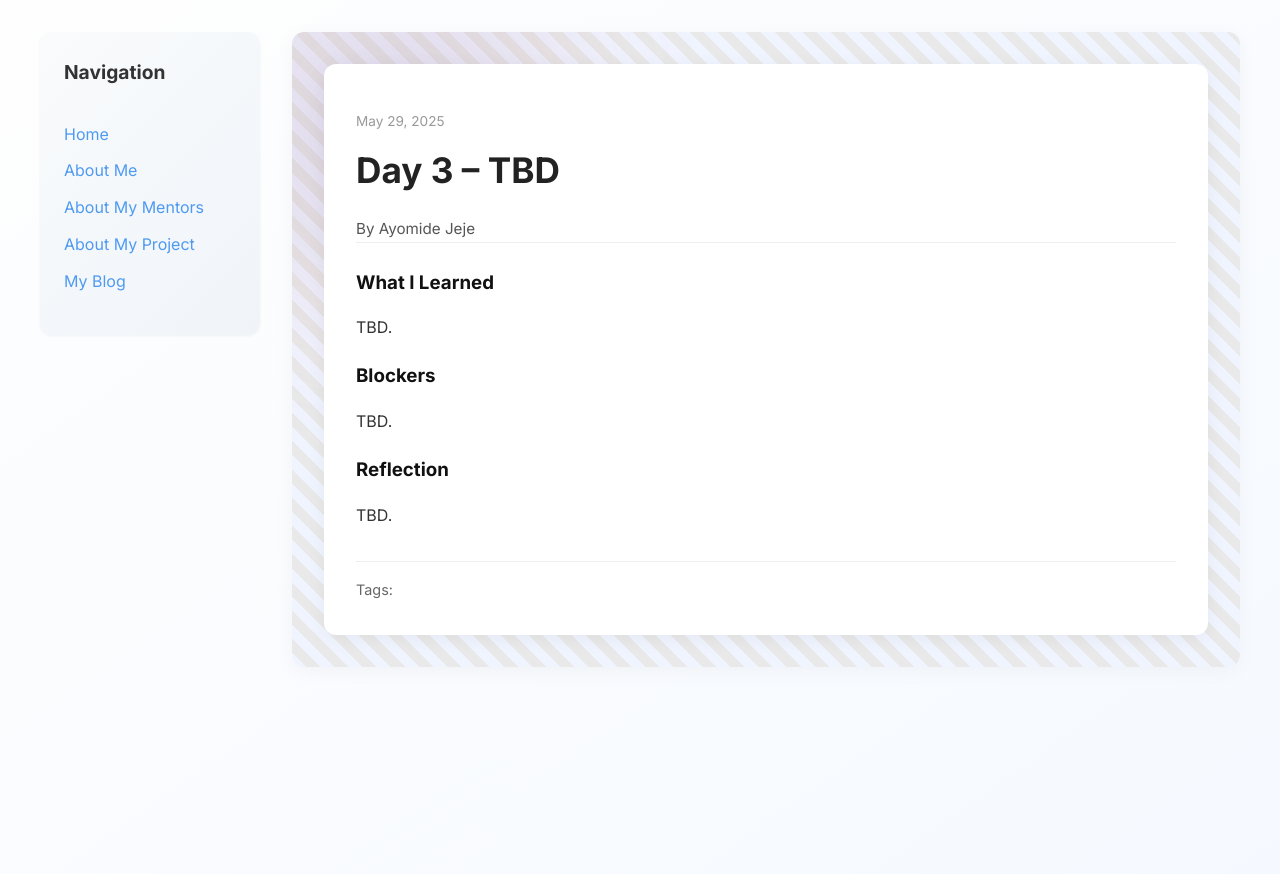
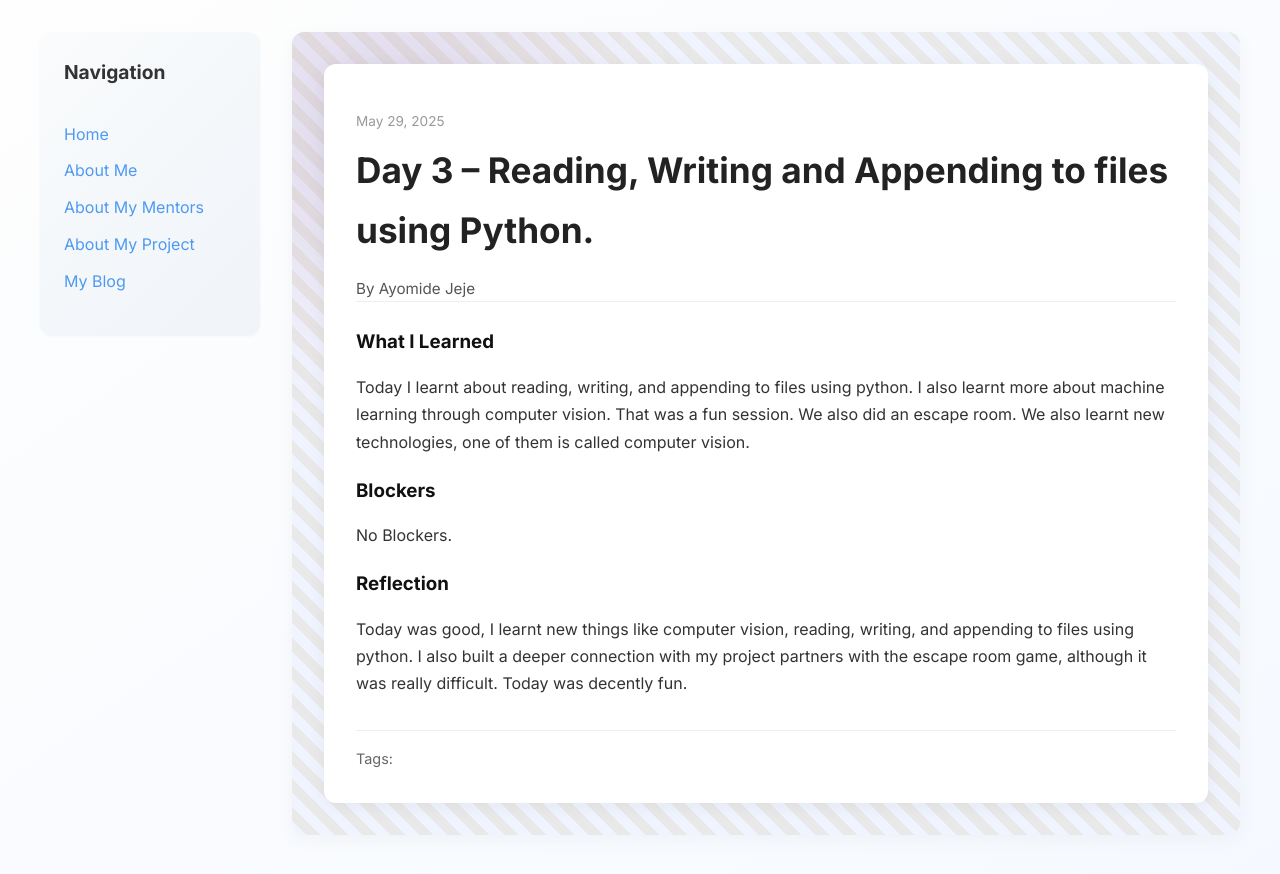
Before and after one commit to Jeje0001/Jeje0001.github.io, a Jekyll site: the page built from _posts/2025-05-29-day-3.md, in a window 1280 px wide. Shown: the top 874 px of the page. Built offline with Jekyll 4.4.1, drawn with Linux system fonts in a browser that asks for light colours.

Commit message:
Update 2025-05-29-day-3.md

```diff
--- a/_posts/2025-05-29-day-3.md
+++ b/_posts/2025-05-29-day-3.md
@@ -1,16 +1,16 @@
 ---
 layout: post
-title: "Day 3 – TBD"
+title: "Day 3 – Reading, Writing and Appending to files using Python."
 date: 2025-05-29
 author: Ayomide Jeje
 permalink: /day3.html
 tags: []
 
 what_i_learned: |
-  TBD.
+  Today I learnt about reading, writing, and appending to files using python. I also learnt more about machine learning through computer vision. That was a fun session. We also did an escape room. We also learnt new technologies, one of them is called computer vision.
 
 blockers: |
-  TBD.
+  No Blockers.
 reflection: |
-  TBD.
+  Today was good, I learnt new things like computer vision, reading, writing, and appending to files using python. I also built a deeper connection with my project partners with the escape room game, although it was really difficult. Today was decently fun.
 ---
```
